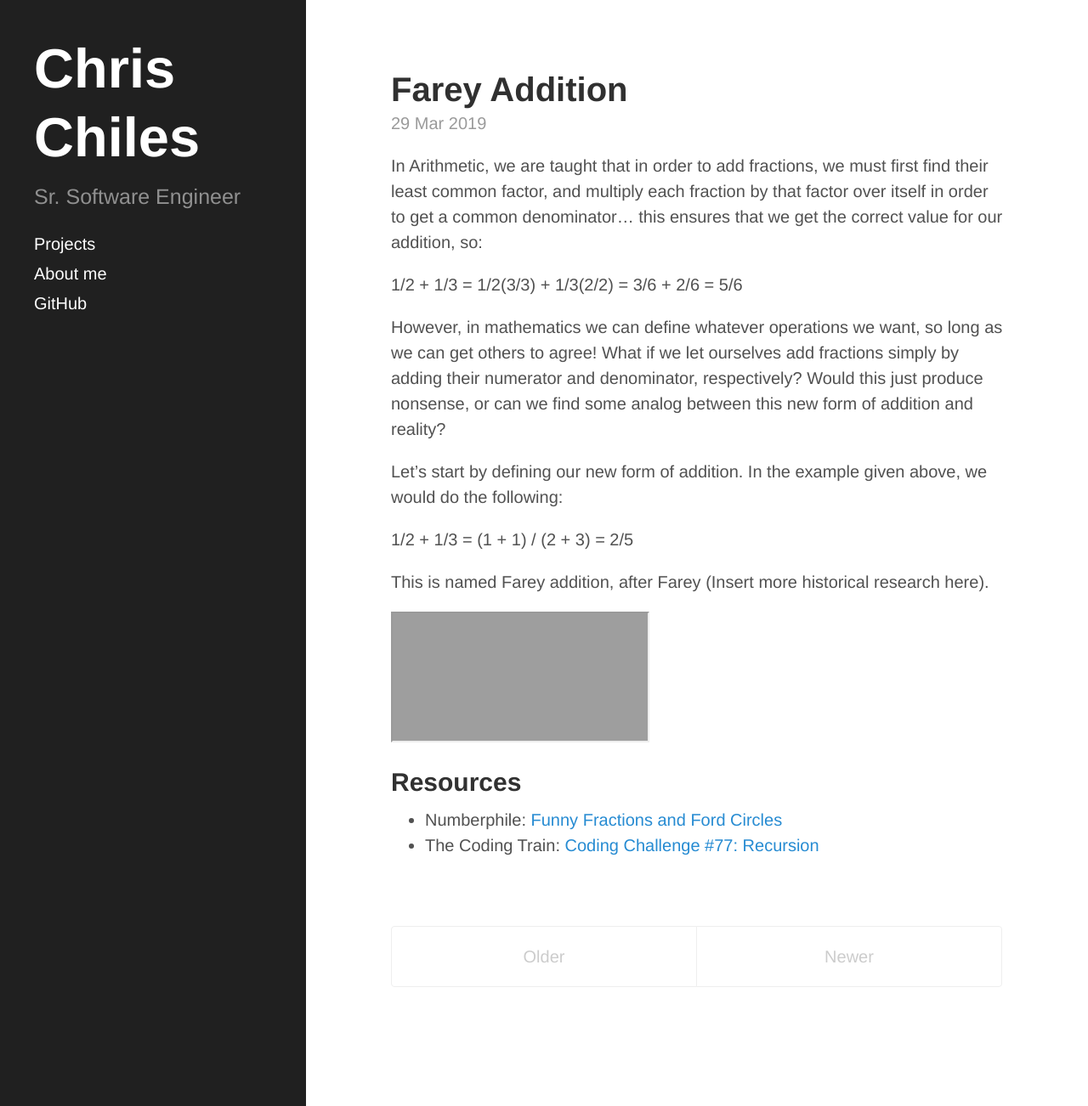
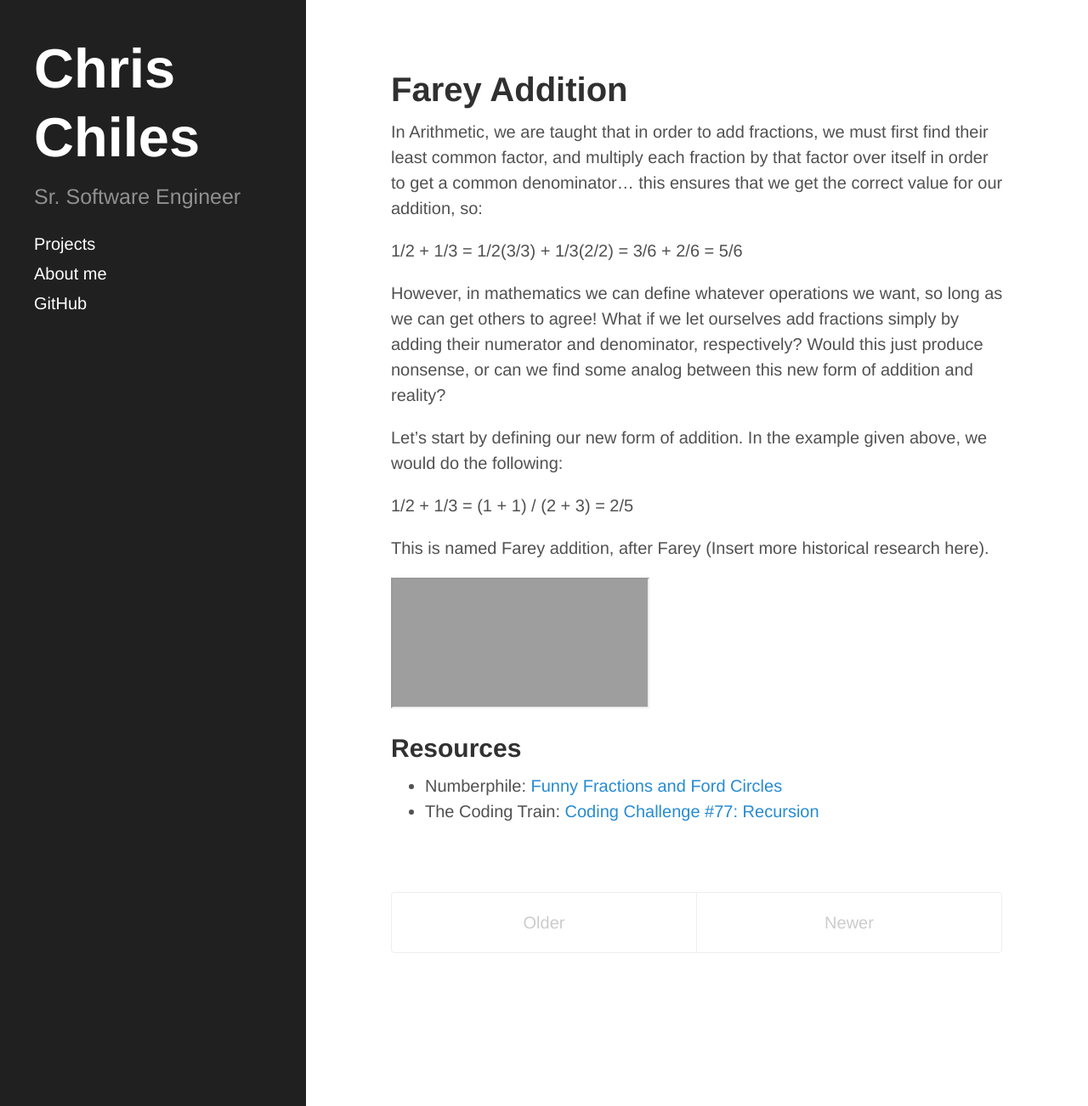
Before and after one commit to christopherchiles1/christopherchiles1.github.io, a Jekyll site: the page built from index.html, in a window 1280 px wide and 1302 px high. Shown: the whole window at 85% size. Built offline with Jekyll 4.4.1, drawn with Linux system fonts in a browser that asks for light colours; Markdown is read by kramdown in place of the engine named in the settings; the list of posts is cut into pages by our own code.

```diff
--- a/_layouts/post.html
+++ b/_layouts/post.html
@@ -4,7 +4,6 @@ layout: default
 
 <div class="post">
   <h1 class="post-title">{{ page.title }}</h1>
-  <span class="post-date">{{ page.date | date_to_string }}</span>
   {{ content }}
 </div>
 
@@ -16,7 +15,6 @@ layout: default
         <h3>
           <a href="{{ post.url }}">
             {{ post.title }}
-            <small>{{ post.date | date_to_string }}</small>
           </a>
         </h3>
       </li>
--- a/index.html
+++ b/index.html
@@ -11,8 +11,6 @@ title: Projects
         {{ post.title }}
       </a>
     </h1>
-
-    <span class="post-date">{{ post.date | date_to_string }}</span>
 
     {{ post.content }}
   </div>
```
Also changed, not shown: about.md (+1 -3 lines).
